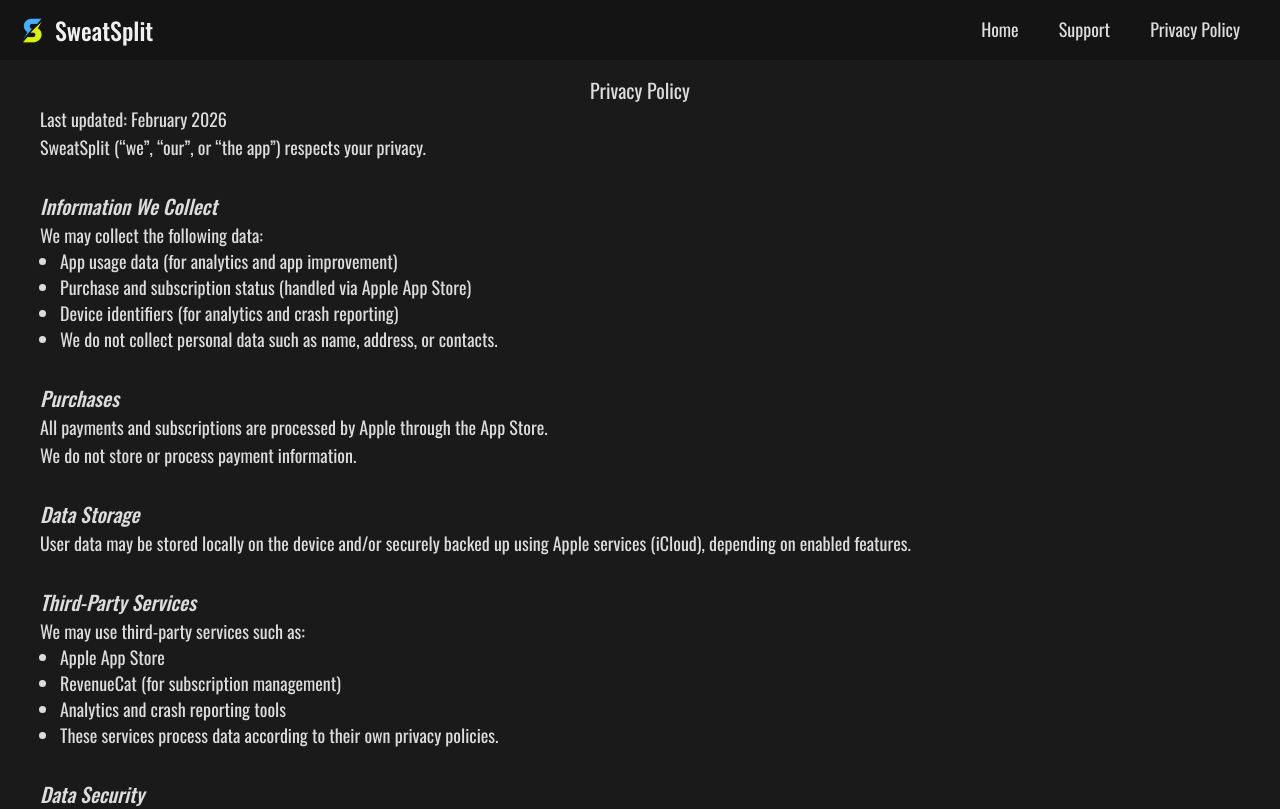
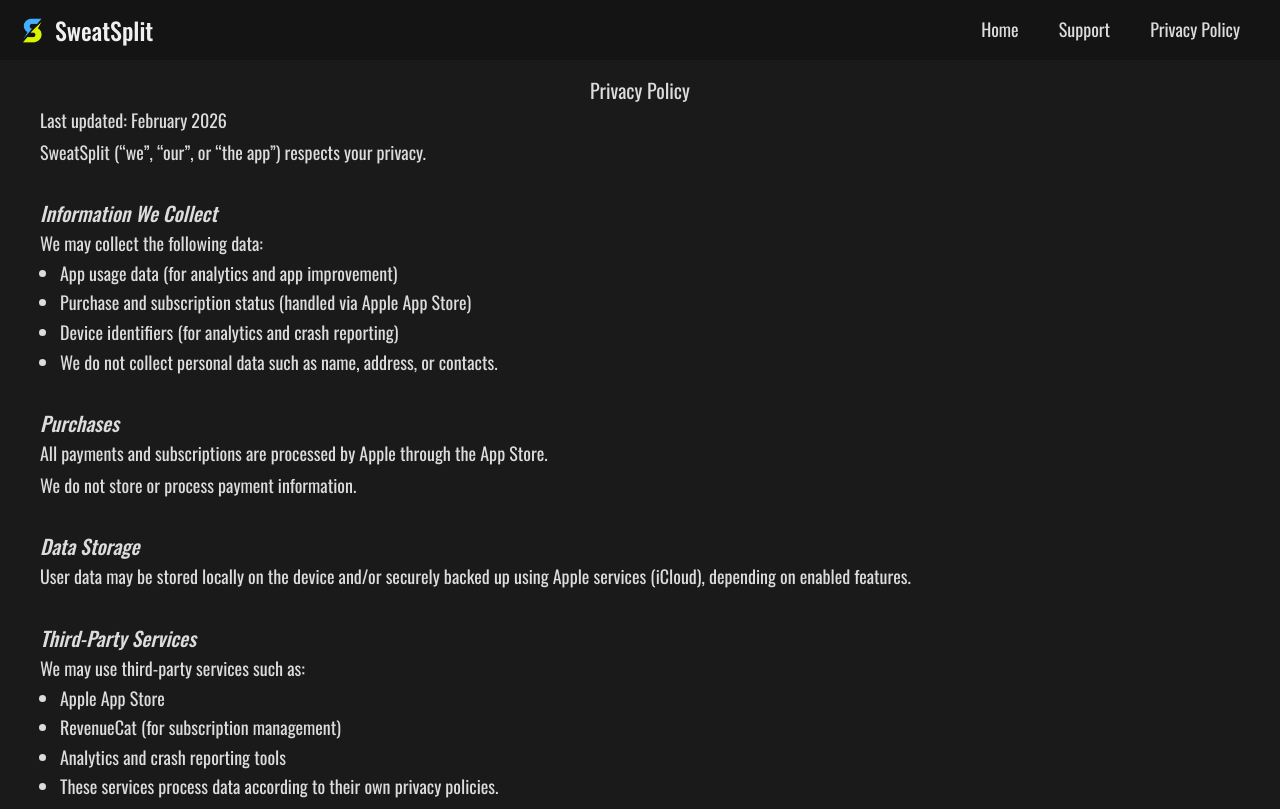
Before and after one commit to Kebikov/SweatSplit.com, a React (Vite) app: page /privacy-policy in a window 1280 px wide. Shown: the top 809 px of the page. Built offline with nearby package versions, Linux system fonts and the light colour scheme.

Commit message:
fix: menu - исправил скролл при активации меню

```diff
--- a/src/app/privacy-policy/privacyPolicy.module.css
+++ b/src/app/privacy-policy/privacyPolicy.module.css
@@ -1,5 +1,6 @@
 .container {
     width: 100%;
+    height: 100%;
     display: flex;
     justify-content: center;
     padding: 20px;
@@ -25,10 +26,12 @@
 
 .text {
     margin-top: 10px;
+    line-height: 120%;
 }
 
 .ul li {
     margin-top: 8px;
     margin-left: 20px;
     list-style-type: disc;
+    line-height: 120%;
 }
--- a/src/components/menu/Menu.tsx
+++ b/src/components/menu/Menu.tsx
@@ -10,17 +10,16 @@
 
     const [isPress, setIsPress] = useState<boolean>(false);
 
-    const onPress = () => setIsPress(state => !state);
-
     useEffect(() => {
+        console.log('isPress', isPress); //DELETE_THIS
         const body = document.body;
         body.style.overflow = isPress ? 'hidden' : 'auto';
     }, [isPress]);
 
     return (
         <div className={styles.container} >
-            <Burger onPress={onPress} isPress={isPress} />
-            <div className={styles.content} style={isPress ? {left: '0%'} : {left: '-100%'}}  onClick={onPress} >
+            <Burger onPress={() => setIsPress(true)} isPress={isPress} />
+            <div className={styles.content} style={isPress ? {left: '0%'} : {left: '-100%'}}  onClick={() => setIsPress(false)} >
                 <LinkMenu title='Home' url='/' />
                 <LinkMenu title='Support' url='/support' />
                 <LinkMenu title='Privacy Policy' url='/privacy-policy' />
```
